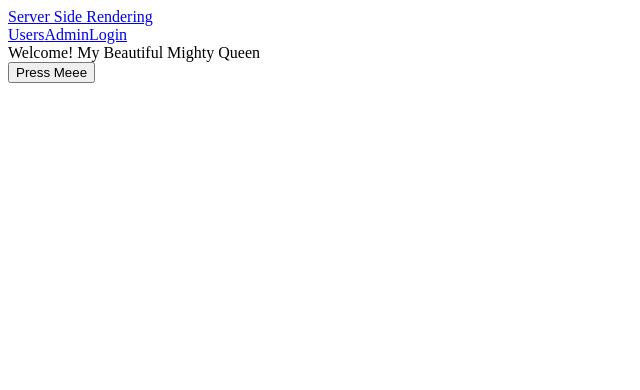
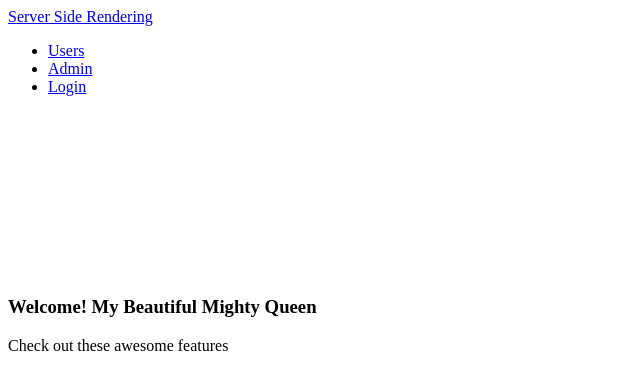
Before and after one commit to trangtt-1054/ssr-server, a React app: page / in a window 1280 px wide. Shown: the top 390 px of the page, without its empty margins (0-640 px from the left). Built offline with nearby package versions, Linux system fonts and the light colour scheme; the HTML template or start-up script is replaced by a standard one.

Commit message:
style done

```diff
--- a/src/client/components/Header.js
+++ b/src/client/components/Header.js
@@ -8,14 +8,16 @@
 
   const authButton = auth ? (<a href="/api/logout">Logout</a>) : (<a href="/api/auth/google">Login</a>)
   return (
-    <div>
-      <Link to="/">Server Side Rendering</Link>
-      <div>
-        <Link to='/users'>Users</Link>
-        <Link to='/admins'>Admin</Link>
-        {authButton}
+    <nav>
+      <div className="nav-wrapper">
+        <Link to="/" className="brand-logo">Server Side Rendering</Link>
+        <ul className="right">
+          <li><Link to='/users'>Users</Link></li>
+          <li><Link to='/admins'>Admin</Link></li>
+          <li>{authButton}</li>
+        </ul>
       </div>
-    </div>
+    </nav>
   )
 }
 
--- a/src/client/pages/HomePage.js
+++ b/src/client/pages/HomePage.js
@@ -2,9 +2,9 @@
 
 const Home = () => {
   return (
-    <div>
-      <div>Welcome! My Beautiful Mighty Queen</div>
-      <button onClick={() => console.log('Hi there')}>Press Meee</button>
+    <div className="center-align" style={{ marginTop: '200px'}}>
+      <h3>Welcome! My Beautiful Mighty Queen</h3>
+      <p>Check out these awesome features</p>
     </div>
   );
 };
--- a/src/helpers/renderer.js
+++ b/src/helpers/renderer.js
@@ -21,7 +21,9 @@
   //tell browser to download bundle.js inside public. ở script ko cần phải gắn public/bundle.js nữa vì đã có app.use public ở trên rồi
   return `
     <html>
-      <head></head>
+      <head>
+          <link rel="stylesheet" href="https://cdnjs.cloudflare.com/ajax/libs/materialize/1.0.0/css/materialize.min.css">
+      </head>
       <body>
         <div id="root">${content}</div>
         <script>
```
Also changed, not shown: public/bundle.js.
